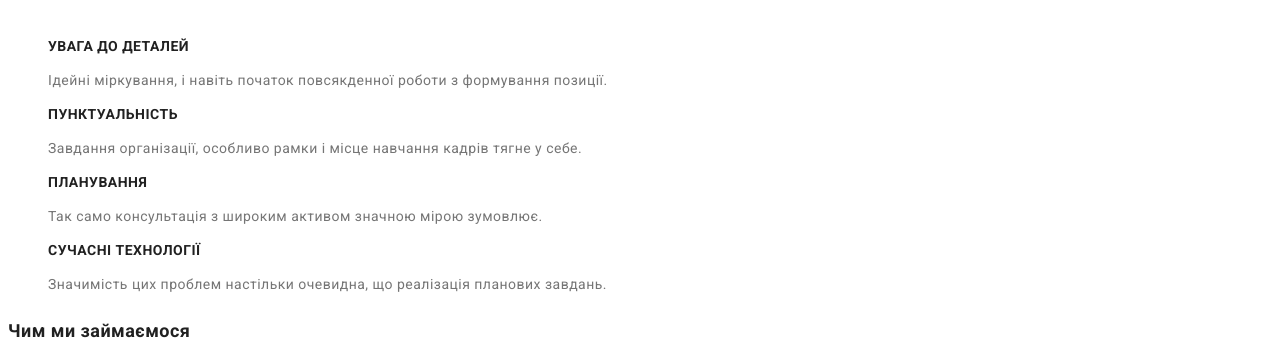
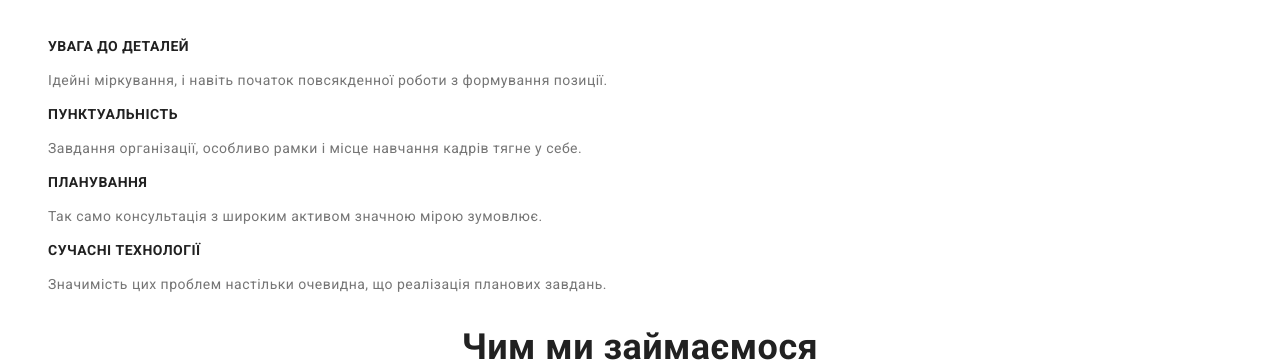
Before and after one commit to lysenkoandrey/goit-markup-hw-02, a plain HTML site: page index.html in a window 1280 px wide. Shown: the part 429-792 px from the top of the page. Drawn offline with Linux system fonts and the light colour scheme.

Commit message:
hw2f2
hw2f2

```diff
--- a/css/styles.css
+++ b/css/styles.css
@@ -141,6 +141,13 @@ section h2.section-title {
 
 }
 
+.main-page .section h2.section-title {
+    font-weight: 700;
+    font-size: 36px;
+    line-height: 1.17;
+    text-align: center;
+}
+
 .main-portfolio h1.section-title {
     font-weight: 700;
     font-size: 36px;
```
